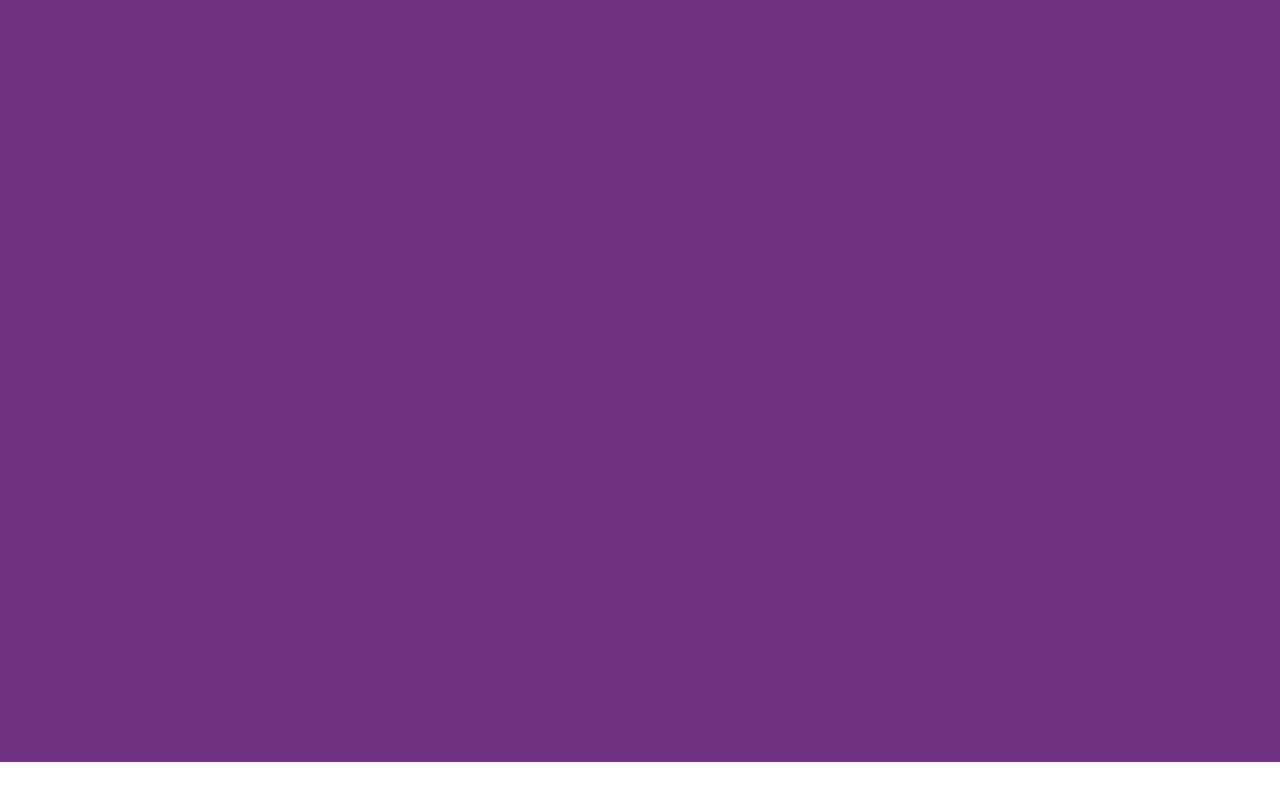
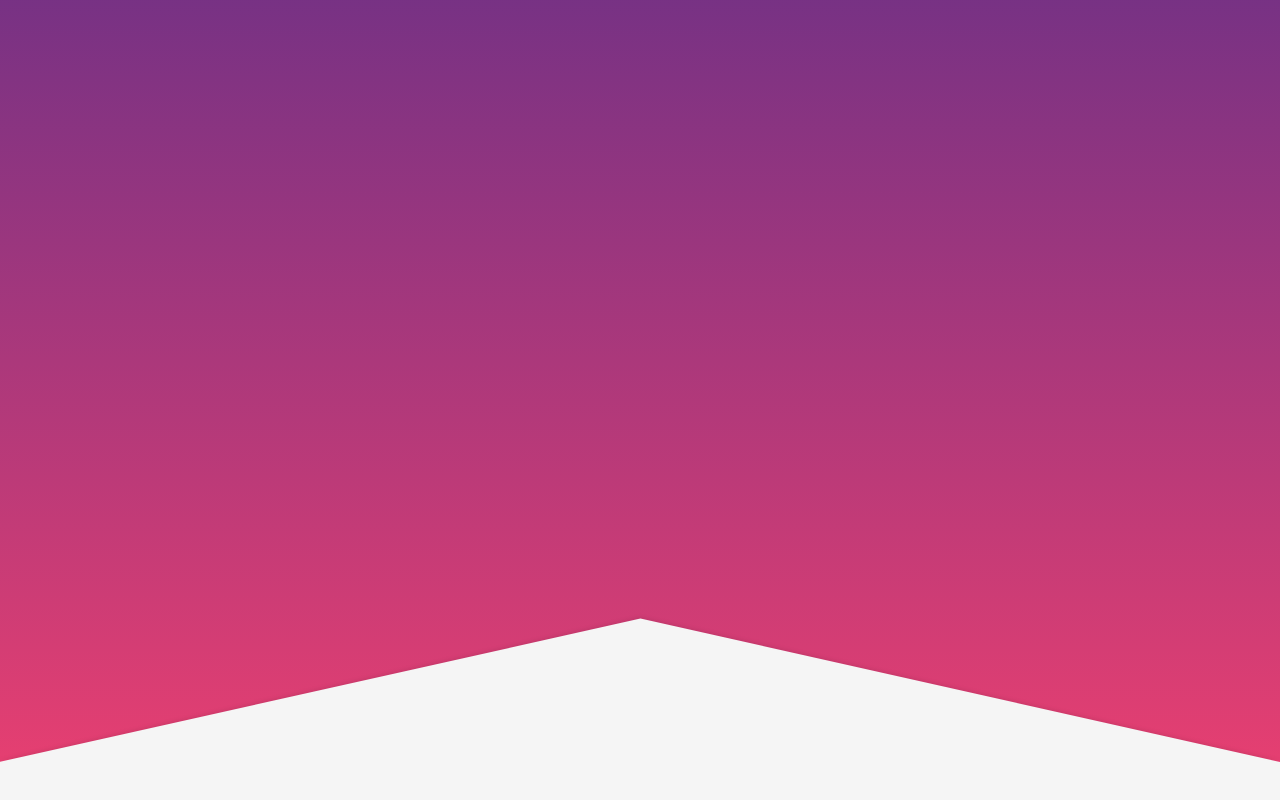
Before and after one commit to Argiiasd/CNC_Expert_Landing_Page, a Next.js app: page / in a window 1280 px wide. Shown: the part 838-1638 px from the top of the page. Before the commit the page ends 1600 px from the top, so only its background shows below. Built offline with nearby package versions, Linux system fonts and the light colour scheme.

Commit message:
dividers colocados

```diff
--- a/app/page.js
+++ b/app/page.js
@@ -1,11 +1,13 @@
 import Presentation from "./ui/presentation.jsx/presentation";
 import About from "./ui/about/about";
+import Students from "./ui/students/students";
 
 export default function Home() {
   return (
     <>
       <Presentation />
       <About />
+      <Students />
     </>
   )
 }
--- a/app/ui/about/about.jsx
+++ b/app/ui/about/about.jsx
@@ -4,7 +4,15 @@ import styles from './about.module.css';
 export default function About() {
     return (
         <div className={styles.aboutContainer}>
-            <h2>About</h2>
+            <div className={styles.generalContainer}>
+
+            </div>
+
+            <div className={styles.divider}>
+                <svg data-name="Layer 1" xmlns="http://www.w3.org/2000/svg" viewBox="0 0 1200 120" preserveAspectRatio="none">
+                    <path d="M1200 0L0 0 598.97 114.72 1200 0z" className={styles.shapeFill}></path>
+                </svg>
+            </div>
         </div>
     )
 }
--- a/app/ui/about/about.module.css
+++ b/app/ui/about/about.module.css
@@ -1,4 +1,43 @@
 .aboutContainer {
+    display: flex;
+    flex-direction: column;
+    align-items: center;
     height: 100vh;
-    background-color: #723185;
+    background: rgb(114,49,133);
+background: linear-gradient(180deg, rgba(114,49,133,1) 0%, rgba(229,63,113,1) 100%);
+    position: relative;
 }
+
+.generalContainer {
+    /* background-color: red; */
+    height: 100%;
+    max-width: 1280px;
+    width: 100%;
+    display: flex;
+    flex-direction: column;
+    justify-content: center;
+    align-items: center;
+}
+
+
+.divider {
+    position: absolute;
+    bottom: 0;
+    left: 0;
+    width: 100%;
+    overflow: hidden;
+    line-height: 0;
+    transform: rotate(180deg);
+}
+
+.divider svg {
+    position: relative;
+    display: block;
+    width: calc(100% + 1.3px);
+    height: 150px;
+    filter: drop-shadow(0px 1px 2px rgba(0,0,0,0.1));
+}
+
+.divider .shapeFill {
+    fill: #F5F5F5;
+}
--- /dev/null
+++ b/app/ui/students/students.jsx
@@ -0,0 +1,14 @@
+import React from 'react';
+import styles from './students.module.css';
+
+export default function Students() {
+    return (
+        <div className={styles.studentsContainer}>
+            <div className={styles.generalContainer}>
+
+            </div>
+
+
+        </div>
+    )
+}
--- /dev/null
+++ b/app/ui/students/students.module.css
@@ -0,0 +1,18 @@
+.studentsContainer {
+    display: flex;
+    flex-direction: column;
+    align-items: center;
+    height: 100vh;
+    background-color: #F5F5F5;
+}
+
+.generalContainer {
+    /* background-color: blue; */
+    height: 100%;
+    max-width: 1280px;
+    width: 100%;
+    display: flex;
+    flex-direction: column;
+    justify-content: center;
+    align-items: center;
+}
```
